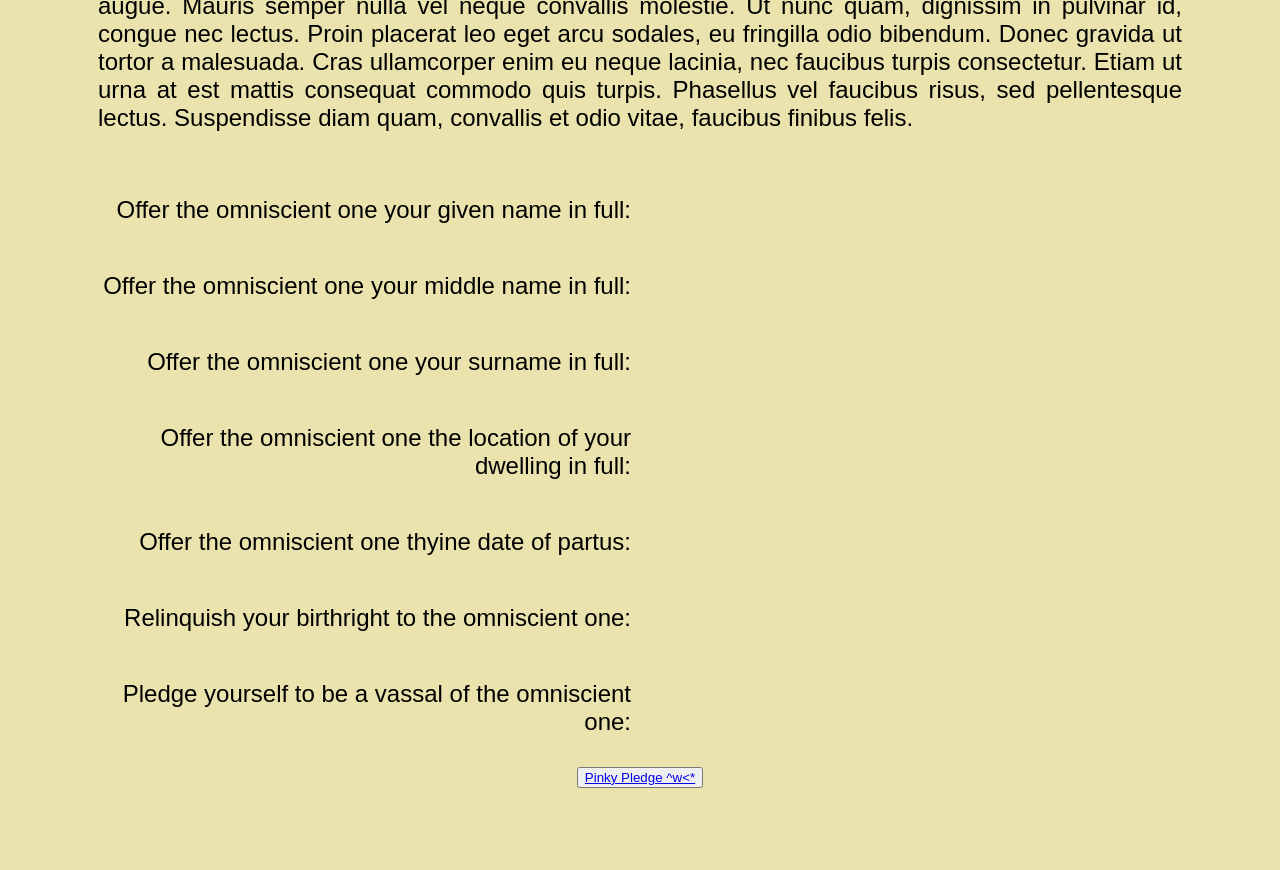
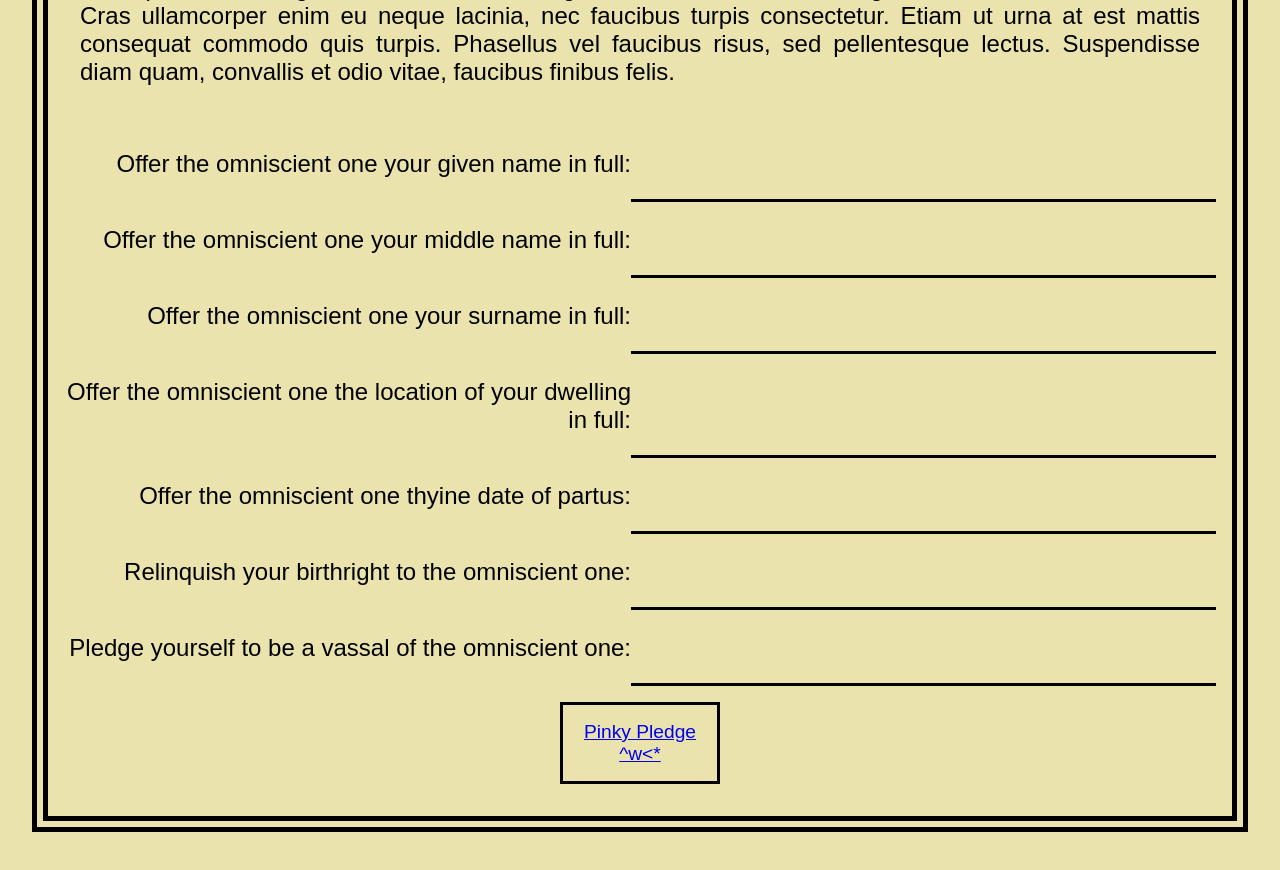
Before and after one commit to TwelveNettles/KJT-SC, a plain HTML site: page KJT-BOZO-Project-V2-RELEASE/index.html in a window 1280 px wide. Shown: the part 1560-2430 px from the top of the page. Drawn offline with Linux system fonts and the light colour scheme; a web font is replaced by a local one.

Commit message:
final (hopefully)

```diff
--- a/KJT-BOZO-Project-V2-RELEASE/style.css
+++ b/KJT-BOZO-Project-V2-RELEASE/style.css
@@ -1,19 +1,22 @@
 body {
     margin: 2rem;
+    padding: 1rem;
 
     background-color: #eae3ae;
     text-align: center;
 
-
+    border-width: 1rem;
+    border-style: double;
+    border-color: black;
 
 
 }
-
+/*
 #borderimg {
     border: 50px solid transparent;
 
     border-image: url(border.jpg) 30 round;
-}
+} */
 
 *:focus {
     outline: none;
@@ -46,6 +49,7 @@ main {
 input {
     width: 50%;
     border: none;
+    border-bottom: solid;
     background-color: #eae3ae;
     font-family: 'Schoolbell', cursive;
     font-size: 1.5rem;
@@ -94,3 +98,19 @@ input {
     height: 30px;
     background-color: #04AA6D;
   }
+
+  button {
+    font-family: 'Jim Nightshade', sans-serif;
+    font-size:1.2rem;
+    color: #ffffff;
+
+    width: 10rem;
+
+    margin:1rem;
+    padding:1rem;
+
+    border-width: 3px;
+    border-style: solid;
+    border-color: #000000;
+    background-color:transparent;
+}
```
Also changed, not shown: KJT-BOZO-Project-V2-RELEASE/test.html (+1 -1 lines).
